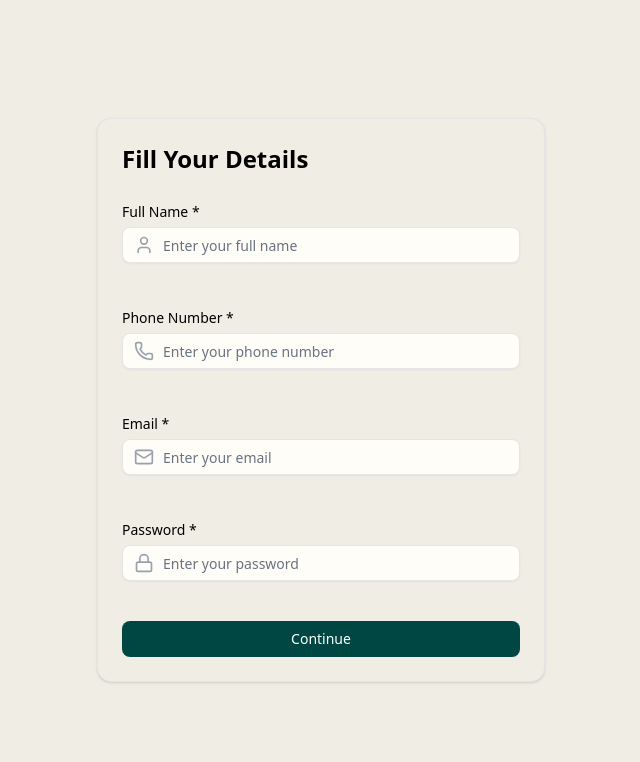
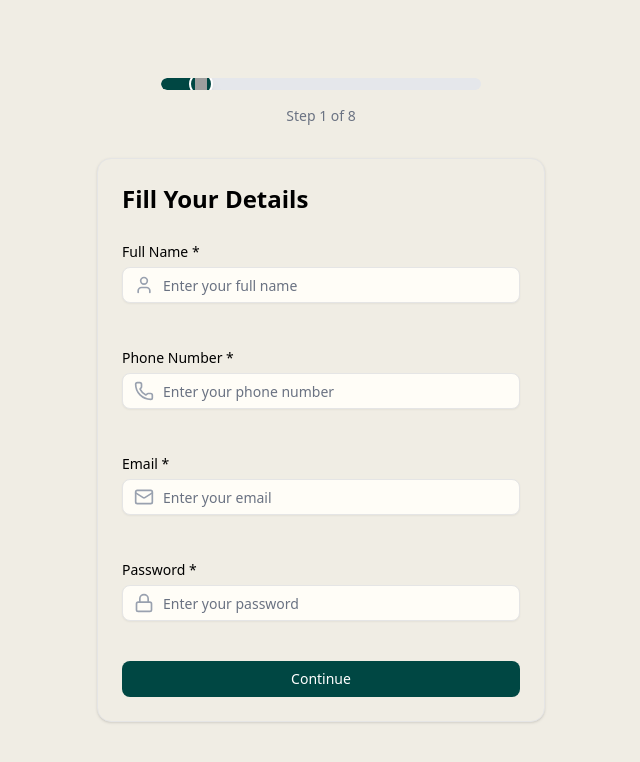
Before and after one commit to Cybrite/project-amobagan, a Next.js app in the folder client/: page /onboarding/user-details in a window 1280 px wide. Shown: the top 762 px of the page, without its empty margins (319-959 px from the left). Built offline with nearby package versions, Linux system fonts and the light colour scheme; grey boxes are pictures that could not be loaded.

Commit message:
chore: working om step indicator

```diff
--- a/client/src/app/onboarding/user-details/page.tsx
+++ b/client/src/app/onboarding/user-details/page.tsx
@@ -7,6 +7,7 @@ import { Card, CardContent, CardHeader, CardTitle } from "@/components/ui/card";
 import { Input } from "@/components/ui/input";
 import { Label } from "@/components/ui/label";
 import { Button } from "@/components/ui/button";
+import StepIndicator from "@/components/features/onboarding_flow/components/StepIndicator";
 
 export default function UserDetailsPage() {
   const router = useRouter();
@@ -26,10 +27,16 @@ export default function UserDetailsPage() {
     // Navigate to next step
     router.push("/onboarding/workout-frequency");
   };
-
   return (
     <div className="min-h-screen bg-[#F0EDE4] flex flex-col items-center justify-center p-4">
       <div className="relative w-full max-w-md">
+        <StepIndicator
+          currentStep={1}
+          totalSteps={8}
+          variant="light"
+          className="mb-6"
+        />
+
         <Card className="bg-[#F0EDE4]">
           <CardHeader className="text-center space-y-4">
             <div>
--- a/client/src/components/features/onboarding_flow/components/StepIndicator.tsx
+++ b/client/src/components/features/onboarding_flow/components/StepIndicator.tsx
@@ -2,23 +2,34 @@ interface StepIndicatorProps {
   currentStep: number;
   totalSteps: number;
   onBack?: () => void;
+  showBackButton?: boolean;
+  variant?: "light" | "dark";
+  className?: string;
 }
 
 const StepIndicator = ({
   currentStep,
-  totalSteps = 4,
+  totalSteps,
   onBack,
+  showBackButton = true,
+  variant = "dark",
+  className = "",
 }: StepIndicatorProps) => {
   const progressPercentage = (currentStep / totalSteps) * 100;
+  const isDark = variant === "dark";
 
   return (
-    <div className="space-y-4 mb-8">
+    <div className={`space-y-4 mb-8 ${className}`}>
       {/* Back Navigation - Separate from progress indicator */}
-      {onBack && currentStep > 1 && (
+      {onBack && showBackButton && currentStep > 1 && (
         <div className="flex justify-start">
           <button
             onClick={onBack}
-            className="flex items-center gap-2 px-3 py-2 text-white/70 hover:text-white hover:bg-white/10 rounded-lg transition-all duration-200"
+            className={`flex items-center gap-2 px-3 py-2 rounded-lg transition-all duration-200 ${
+              isDark
+                ? "text-white/70 hover:text-white hover:bg-white/10"
+                : "text-gray-600 hover:text-gray-800 hover:bg-gray-100"
+            }`}
             aria-label="Go back to previous step"
           >
             <svg
@@ -42,32 +53,36 @@ const StepIndicator = ({
 
       {/* Progress Indicator - Clean and centered */}
       <div className="flex items-center justify-center">
-        <div
-          className="relative w-full max-w-80 h-3"
-          style={{ backgroundColor: "#FBFFFC" }}
-        >
+        <div className="relative w-full max-w-80 h-3 bg-gray-200 rounded-full overflow-hidden">
           <div
-            className="absolute top-0 left-0 h-full transition-all duration-500 ease-out"
+            className="absolute top-0 left-0 h-full transition-all duration-500 ease-out bg-[#004743] rounded-full"
             style={{
-              backgroundColor: "#004743",
               width: `${progressPercentage}%`,
             }}
           />
 
           <div
-            className="absolute top-1/2 transform -translate-y-1/2 w-2 h-6 rounded-full flex items-center justify-center transition-all duration-500 ease-out"
+            className="absolute top-1/2 transform -translate-y-1/2 w-6 h-6 bg-[#004743] rounded-full flex items-center justify-center transition-all duration-500 ease-out shadow-lg border-2 border-white"
             style={{
               left: `calc(${progressPercentage}% - 12px)`,
-              minWidth: "24px",
             }}
           >
             <img
               src="https://res.cloudinary.com/dqqyuvg1v/image/upload/v1750475065/Vector_ug5wsz.png"
-              alt="star"
-              className="w-5 h-5"
+              alt="progress indicator"
+              className="w-3 h-3"
             />
           </div>
         </div>
+      </div>
+
+      {/* Step counter */}
+      <div
+        className={`text-center text-sm ${
+          isDark ? "text-white/60" : "text-gray-500"
+        }`}
+      >
+        Step {currentStep} of {totalSteps}
       </div>
     </div>
   );
```
Also changed, not shown: client/src/app/onboarding/workout-frequency/page.tsx (+13 -1 lines).
